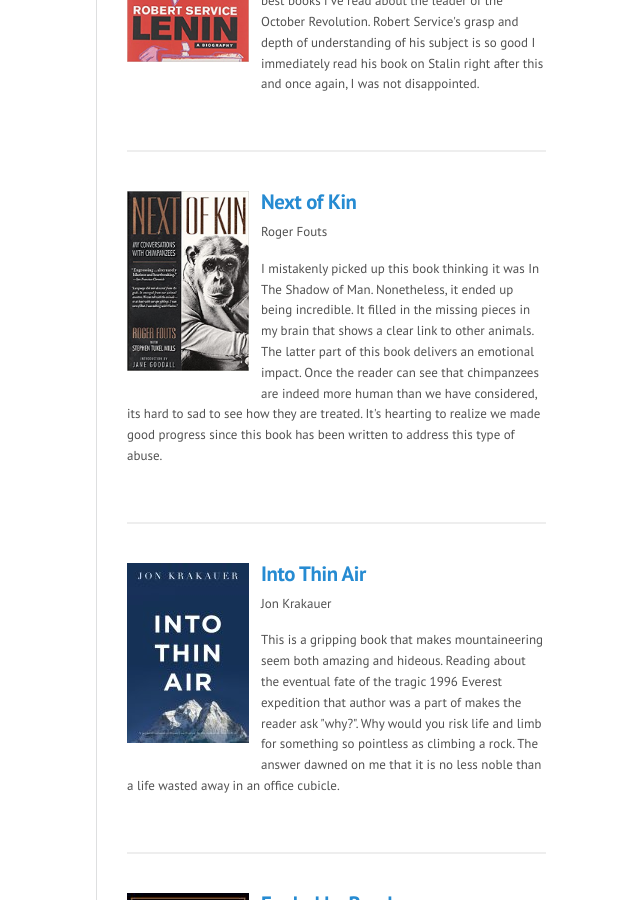
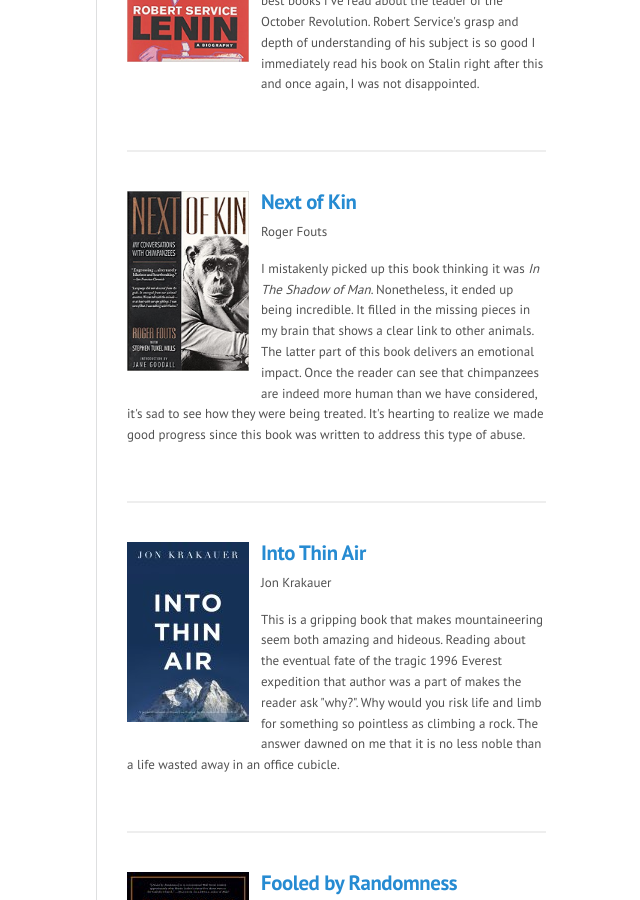
Before and after one commit to qasar/qasar.github.io, a Jekyll site: the page built from books.md, in a window 1280 px wide and 900 px high, scrolled down 3876 px. Shown: the whole window, without its empty margins (163-803 px from the left). Built offline with Jekyll 4.4.1, drawn with Linux system fonts in a browser that asks for light colours.

Commit message:
Update books.md

```diff
--- a/books.md
+++ b/books.md
@@ -164,7 +164,7 @@ permalink: /books/
 
 <p>Roger Fouts</p>
 
-<p>I mistakenly picked up this book thinking it was In The Shadow of Man. Nonetheless, it ended up being incredible. It filled in the missing pieces in my brain that shows a clear link to other animals. The latter part of this book delivers an emotional impact. Once the reader can see that chimpanzees are indeed more human than we have considered, its hard to sad to see how they are treated. It's hearting to realize we made good progress since this book has been written to address this type of abuse.</p>
+<p>I mistakenly picked up this book thinking it was <i>In The Shadow of Man</i>. Nonetheless, it ended up being incredible. It filled in the missing pieces in my brain that shows a clear link to other animals. The latter part of this book delivers an emotional impact. Once the reader can see that chimpanzees are indeed more human than we have considered, it's sad to see how they were being treated. It's hearting to realize we made good progress since this book was written to address this type of abuse.</p>
 </div>
 <hr>
 
```
